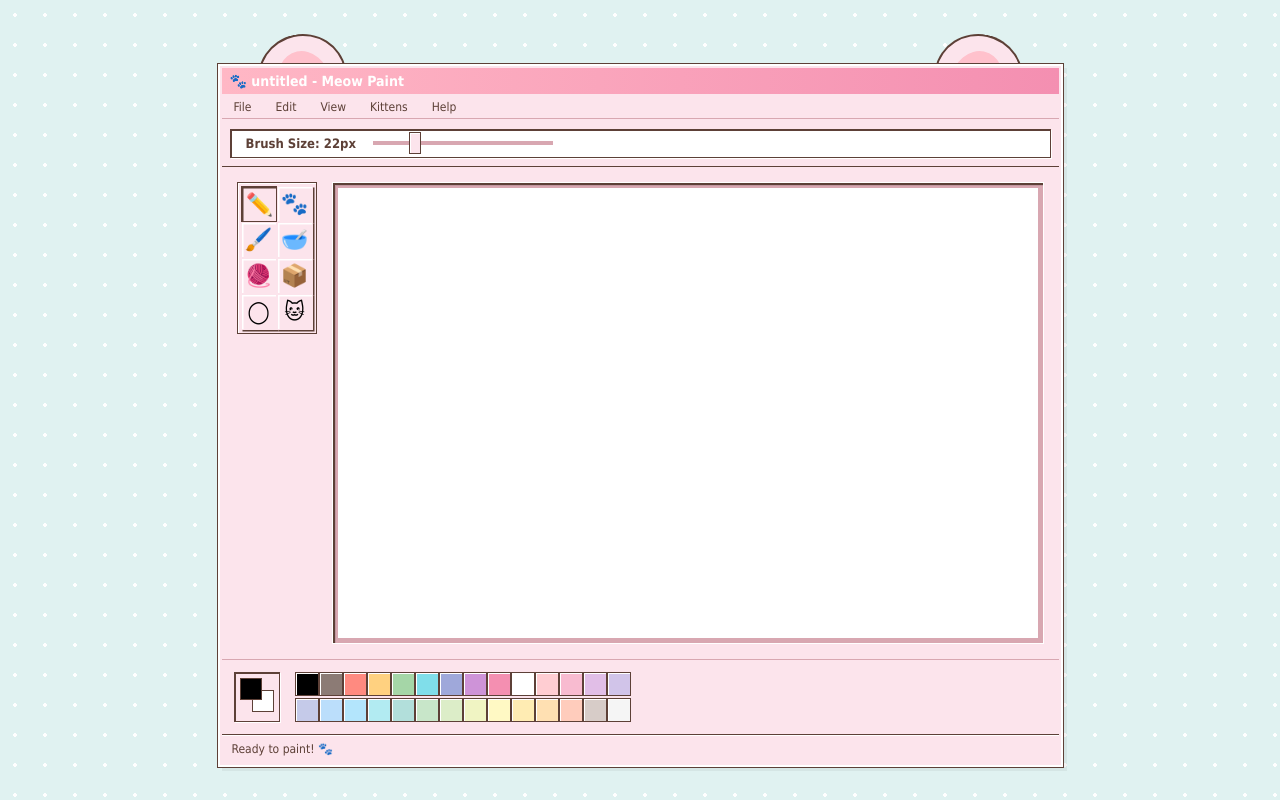
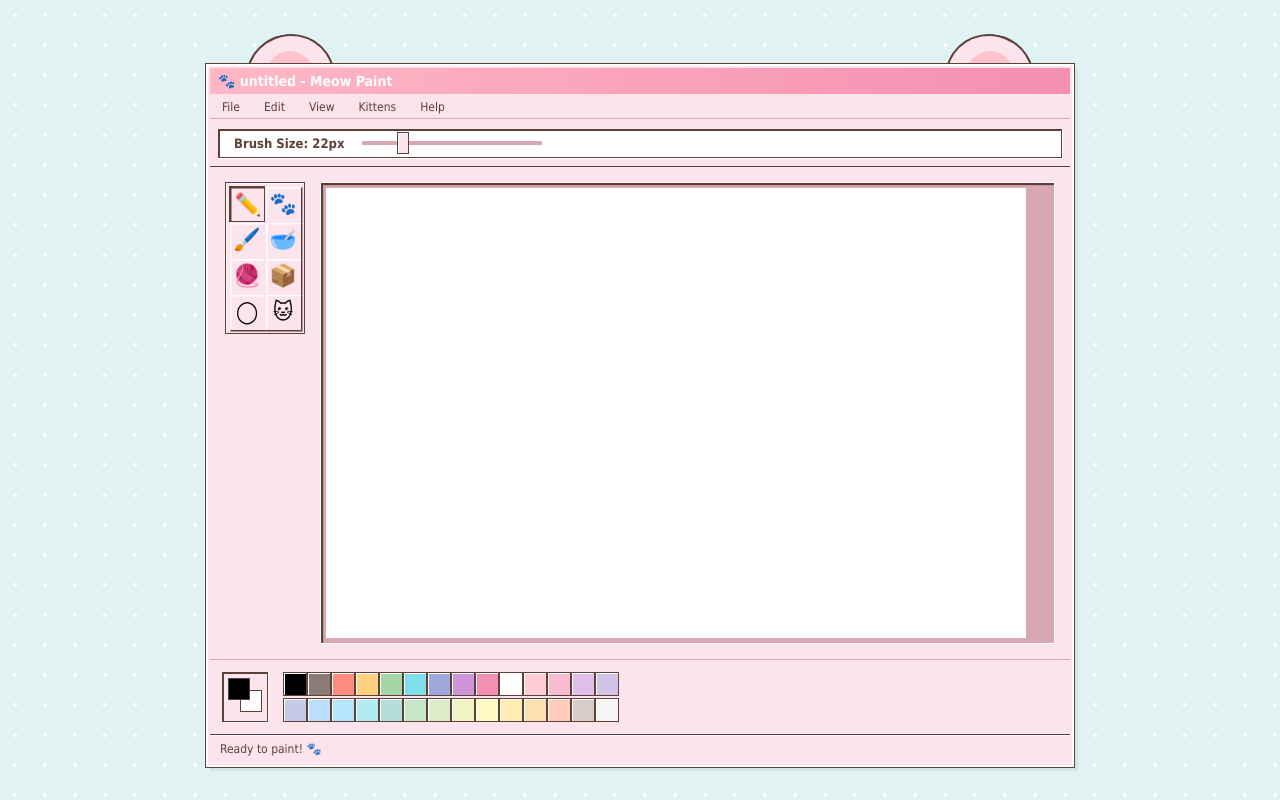
Before and after one commit to Nadia-Isabel-Sobrepena/meow-paint-v1, a plain HTML site: page index.html in a window 1280 px wide. Drawn offline with Linux system fonts and the light colour scheme.

Commit message:
slight tiny css change

```diff
--- a/style.css
+++ b/style.css
@@ -2,10 +2,11 @@
     --win-bg: #fce4ec;
     --win-white: #ffffff;
     --win-shadow: #d8a7b1;
-    --win-shadow-deep: #5d4037; /* Deep Cocoa Brown */
+    /* Soft Deep Brown instead of Black */
+    --win-shadow-deep: #5d4037;
     --accent-pink: #ffb7c5;
     --desktop-mint: #e0f2f1;
-    --tool-size: 36px;
+    --tool-size: 36px; /* Larger size for better aesthetics */
 }
 
 body {
@@ -14,13 +15,10 @@ body {
     background-size: 30px 30px;
     font-family: 'Tahoma', 'Arial', sans-serif;
     margin: 0;
-    display: flex;
-    justify-content: center;
-    align-items: center;
-    height: 100vh;
     overflow: hidden;
 }
 
+.desktop { display: flex; justify-content: center; align-items: center; height: 100vh; }
 .window-container { position: relative; padding-top: 30px; }
 
 /* Decorative Ears */
@@ -42,7 +40,7 @@ body {
     border: 2px solid var(--win-white);
     outline: 1px solid var(--win-shadow-deep);
     box-shadow: 4px 4px 0px rgba(0,0,0,0.05);
-    width: fit-content; /* FIXED: window now hugs content perfectly */
+    width: 860px;
     display: flex;
     flex-direction: column;
     padding: 2px;
@@ -61,6 +59,7 @@ body {
 .menu-bar { font-size: 12px; padding: 2px 0; display: flex; border-bottom: 1px solid var(--win-shadow); margin-bottom: 2px; }
 .menu-item { padding: 2px 12px; cursor: pointer; position: relative; color: var(--win-shadow-deep); }
 
+/* Top Bar Controls */
 .top-bar-controls {
     background-color: var(--win-bg);
     padding: 8px;
@@ -89,12 +88,8 @@ input[type="range"]::-webkit-slider-thumb {
     margin-top: -9px;
 }
 
-/* --- THE MAIN CONTENT AREA --- */
-.main-content {
-    display: flex;
-    padding: 15px;
-    gap: 15px;
-}
+/* --- THE CHUNKY SIDEBAR --- */
+.main-content { display: flex; padding: 15px; gap: 15px; }
 
 .sidebar-controls { display: flex; flex-direction: column; width: 80px; }
 
@@ -114,13 +109,14 @@ input[type="range"]::-webkit-slider-thumb {
 .tool {
     background-color: var(--win-bg);
     display: flex; justify-content: center; align-items: center;
-    font-size: 22px;
+    font-size: 22px; /* Bigger icons */
     cursor: pointer;
     border: 1px solid var(--win-bg);
     box-shadow: inset 1.5px 1.5px 0px var(--win-white), 1.5px 1.5px 0px var(--win-shadow-deep);
 }
 
 .tool.active {
+    /* Softer Dither Pattern */
     background-image: radial-gradient(rgba(255,255,255,0.7) 25%, transparent 25%),
                       radial-gradient(rgba(255,255,255,0.7) 25%, transparent 25%);
     background-position: 0 0, 1px 1px;
@@ -130,9 +126,9 @@ input[type="range"]::-webkit-slider-thumb {
     padding-top: 2px; padding-left: 2px;
 }
 
-/* CANVAS BORDER FIX */
+/* Canvas Area */
 .canvas-wrapper {
-    flex-grow: 0; /* FIXED: don't expand past content */
+    flex-grow: 1;
     background-color: var(--win-shadow);
     border: 1px solid var(--win-white);
     box-shadow: inset 2px 2px 0px var(--win-shadow-deep), inset 3px 3px 0px rgba(0,0,0,0.1);
@@ -142,7 +138,7 @@ input[type="range"]::-webkit-slider-thumb {
 
 canvas { display: block; image-rendering: pixelated; background: white; cursor: crosshair; }
 
-/* Palette Area */
+/* Palette & Footer */
 .footer { display: flex; padding: 12px; gap: 15px; border-top: 1px solid var(--win-shadow); }
 
 .current-colors-frame {
@@ -162,6 +158,7 @@ canvas { display: block; image-rendering: pixelated; background: white; cursor:
     box-shadow: inset 1px 1px 0px var(--win-white);
 }
 
+/* Status Bar */
 .status-bar {
     height: 28px; font-size: 12px; padding: 0 10px; line-height: 28px;
     color: var(--win-shadow-deep);
@@ -170,6 +167,7 @@ canvas { display: block; image-rendering: pixelated; background: white; cursor:
     background: var(--win-bg);
 }
 
+/* Dropdowns */
 .dropdown {
     display: none; position: absolute; top: 100%; left: 0; z-index: 100;
     background: var(--win-bg); border: 1px solid var(--win-shadow-deep);
```
